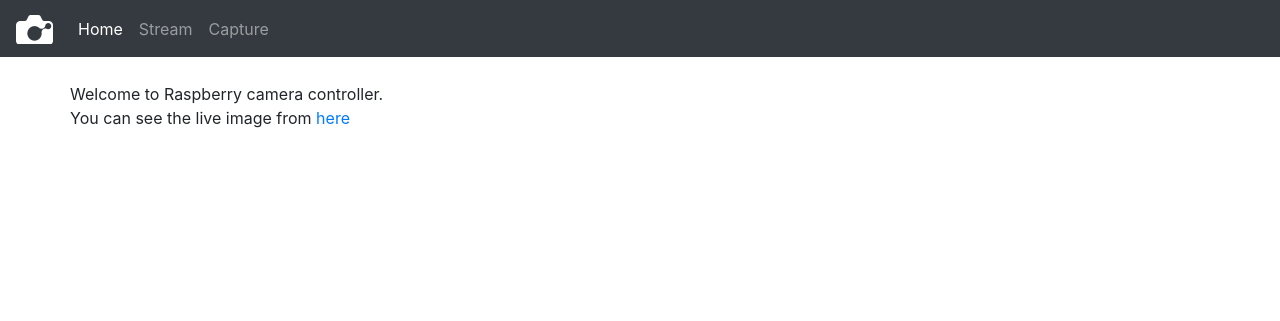
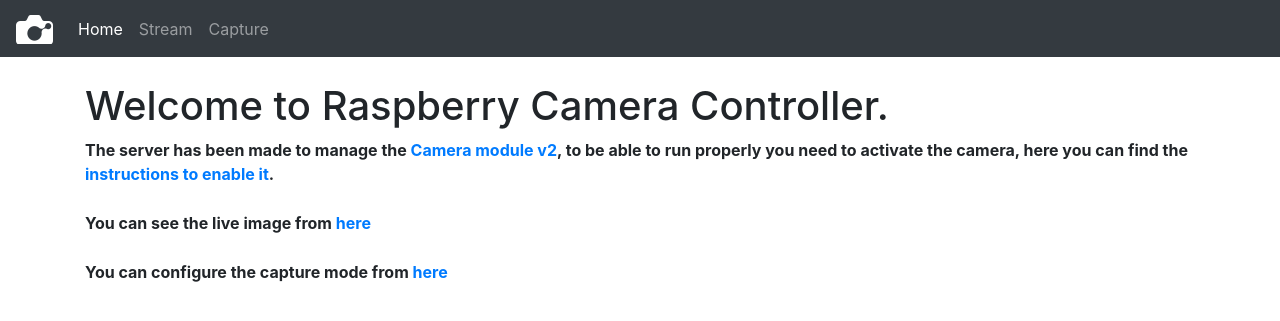
Before and after one commit to gaberrini/raspberry-cam, a Flask app: page / in a window 1280 px wide. Shown: the top 321 px of the page. Run offline with Flask 2, Linux system fonts and the light colour scheme; some libraries are stand-ins or nearby versions.

Commit message:
Update templates

```diff
--- a/flask_server/picamera_server/templates/home.html
+++ b/flask_server/picamera_server/templates/home.html
@@ -1,12 +1,18 @@
 {% extends "base.html" %}
 {% block body %}
 <div class="container">
-    <div class="row">
-        <p class="text-break">
-            Welcome to Raspberry camera controller.
-            <br/>
-            You can see the live image from <a href="{{ url_for('camera.stream') }}">here</a>
-        </p>
+    <div class="m-bot-25">
+        <h1>Welcome to Raspberry Camera Controller.</h1>
+        <p class="font-weight-bold">The server has been made to manage the
+            <a href="https://www.raspberrypi.org/products/camera-module-v2/">Camera module v2</a>,
+            to be able to run properly you need to activate the camera, here you can find the
+            <a href="https://www.raspberrypi.org/documentation/usage/camera/">instructions to enable it</a>.</p>
+    </div>
+    <div class="m-bot-25">
+        <p class="font-weight-bold">You can see the live image from <a href="{{ url_for('camera.stream') }}">here</a></p>
+    </div>
+    <div class="m-bot-25">
+        <p class="font-weight-bold">You can configure the capture mode from <a href="{{ url_for('camera.capture') }}">here</a></p>
     </div>
 </div>
 {% endblock %}
```
Also changed, not shown: flask_server/picamera_server/templates/camera/capture.html (+19 -5 lines).
